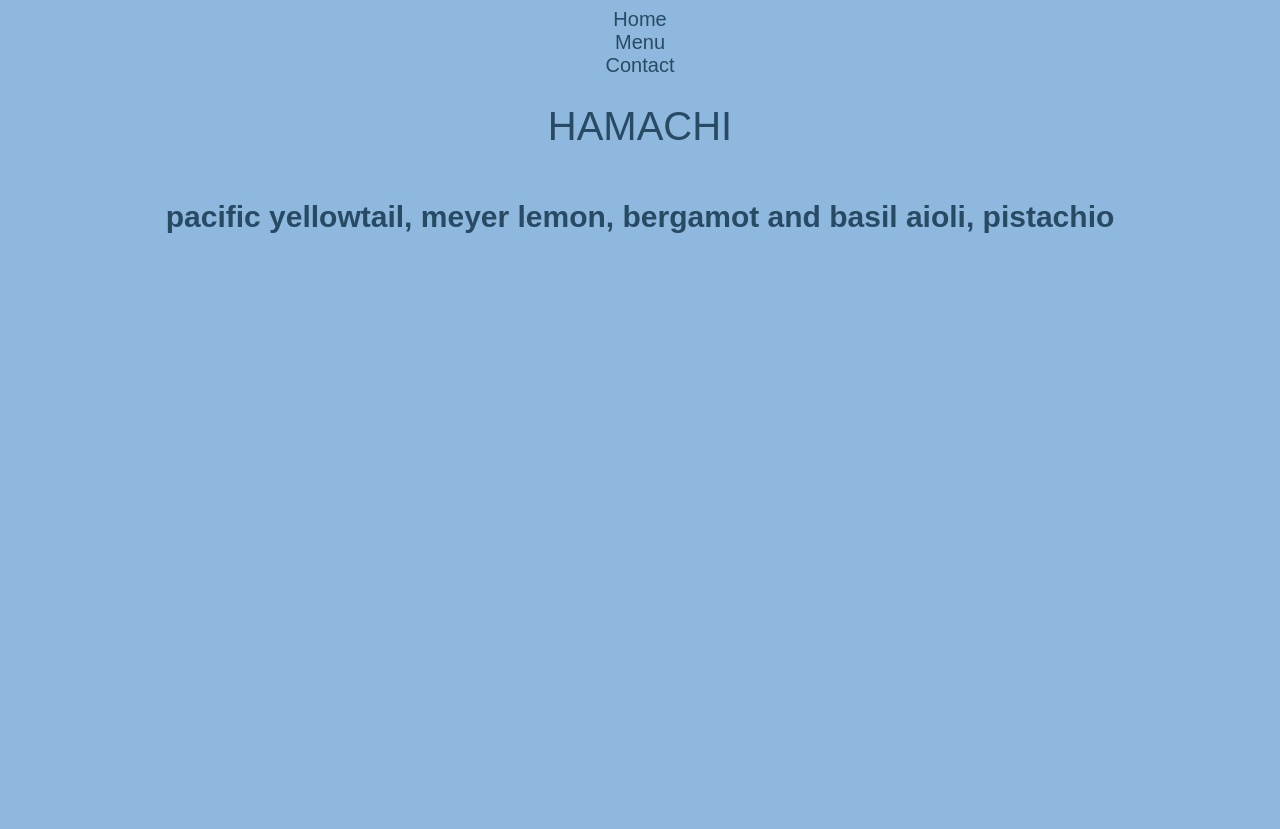
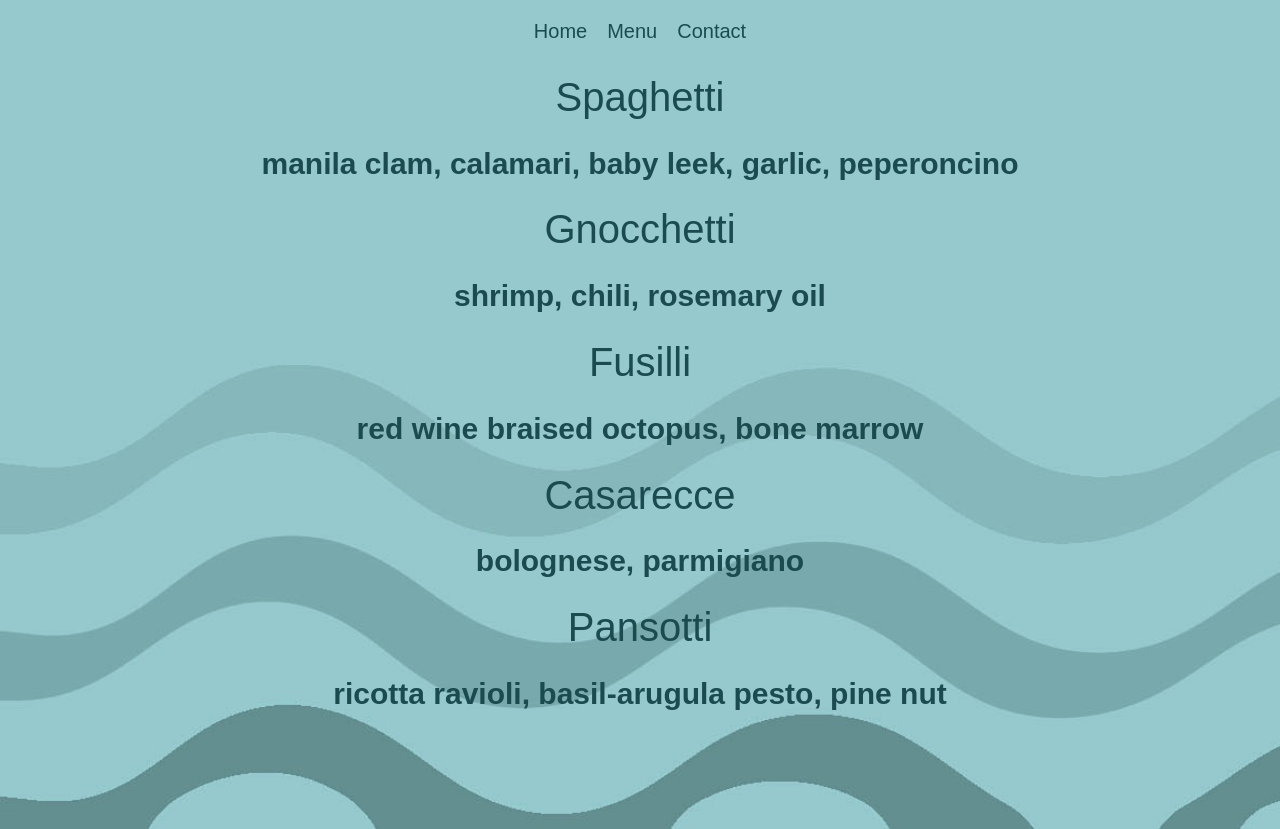
Before and after one commit to dilekbaykara/restaurant, a website built with webpack: page dist/index.html in a window 1280 px wide. Both pictures are taken after a click on the element "Menu". Before the commit the page ends 800 px from the top, so only its background shows below. Built offline with nearby package versions, Linux system fonts and the light colour scheme; a web font is replaced by a local one.

Commit message:
created page and added all content

```diff
--- a/package.json
+++ b/package.json
@@ -20,6 +20,7 @@
   "homepage": "https://github.com/dilekbaykara/restaurant#readme",
   "devDependencies": {
     "css-loader": "^6.7.3",
+    "html-webpack-plugin": "^5.5.0",
     "style-loader": "^3.3.1",
     "webpack": "^5.75.0",
     "webpack-cli": "^5.0.1"
--- /dev/null
+++ b/src/index.ejs
@@ -0,0 +1,15 @@
+<!DOCTYPE html>
+<html lang="en">
+<head>
+    <meta charset="UTF-8">
+    <meta http-equiv="X-UA-Compatible" content="IE=edge">
+    <meta name="viewport" content="width=device-width, initial-scale=1.0">
+    <link rel="stylesheet" href="https://use.typekit.net/lsh7wqq.css">
+    <link rel="icon" type="images/png" href="../images/shell.png"/>
+    <title>Brine - Seafood Restaurant</title>
+</head>
+<body>
+    <div id="content">
+    </div>
+</body>
+</html>
--- a/src/index.js
+++ b/src/index.js
@@ -2,12 +2,25 @@ import { contact } from "./pages/contact"
 import { home } from "./pages/home"
 import { menu } from "./pages/menu"
 import "./style.css"
+import background from "./images/background.jpg"
+
+
 
 var content = document.getElementById("content")
+
+content.style.backgroundImage = `url("${background}")`;
+console.log(background)
+
+var tabs = document.createElement("div")
+tabs.classList.add("tabs")
+
+
+
+
 var homePageContents = home()
 var menuPageContents = menu()
 var contactPageContents = contact()
-var tabs = document.createElement("div")
+
 var pageContent = document.createElement("div")
 
 var homePageTab = document.createElement("div")
@@ -29,6 +42,8 @@ content.appendChild(pageContent)
 
 pageContent.appendChild(homePageContents)
 
+
+
 homePageTab.addEventListener("click", () => {
   pageContent.innerHTML = ""
   pageContent.appendChild(homePageContents)
--- a/src/pages/contact.js
+++ b/src/pages/contact.js
@@ -1,6 +1,7 @@
+import map from "../images/map.png"
 export function contact() {
     var img = document.createElement("img");
-    img.src = "../images/map.png"
+    img.src = map
     var h1 = document.createElement("h1");
     var page = document.createElement("div");
     var h2 = document.createElement("h2");
--- a/src/pages/home.js
+++ b/src/pages/home.js
@@ -1,6 +1,7 @@
+import main from "../images/main.png"
 export function home() {
   var imgHome = document.createElement("img");
-  imgHome.src = "../images/main.png"
+  imgHome.src = main
   var h1 = document.createElement("h1");
   var page = document.createElement("div");
 
--- a/src/pages/menu.js
+++ b/src/pages/menu.js
@@ -1,14 +1,63 @@
 export function menu() {
+
     var h1 = document.createElement("h1");
     var h2 = document.createElement("h2");
     var page = document.createElement("div");
+    page.classList.add("menu")
 
-    page.appendChild(h1);
-    page.appendChild(h1);
-    page.appendChild(h2);
 
-    h1.innerText = "Brine - Menu";
-    h1.innerText = "HAMACHI"
-    h2.innerText = "pacific yellowtail, meyer lemon, bergamot and basil aioli, pistachio"
-    return page;
+  page.appendChild(
+    createMenuItem(
+      "Spaghetti",
+      "manila clam, calamari, baby leek, garlic, peperoncino"
+    )
+  );
+  page.appendChild(
+    createMenuItem(
+      "Gnocchetti",
+      "shrimp, chili, rosemary oil"
+    )
+  );
+  page.appendChild(
+    createMenuItem(
+      "Fusilli",
+      "red wine braised octopus, bone marrow"
+    )
+  );
+  page.appendChild(
+    createMenuItem(
+      "Casarecce",
+      "bolognese, parmigiano"
+    )
+  );
+  page.appendChild(
+    createMenuItem(
+      "Pansotti",
+      "ricotta ravioli, basil-arugula pesto, pine nut"
+    )
+  );
+
+
+  return page;
+
+
+
+    //page.appendChild(h1);
+    //page.appendChild(h1);
+    //page.appendChild(h2);
+
+    //h1.innerText = "Brine - Menu";
+
+
   }
+
+  function createMenuItem(title,description){
+    const menuItem = document.createElement('div')
+    const h1 = document.createElement('h1')
+    const h2 = document.createElement('h2')
+    menuItem.appendChild(h1)
+    menuItem.appendChild(h2)
+    h1.innerText = title
+    h2.innerText = description
+    return menuItem
+  }
--- a/src/style.css
+++ b/src/style.css
@@ -1,28 +1,69 @@
+html {
+  min-height: 100%;
+}
+
 h1 {
-font-family: bely-display,sans-serif;
+  font-family: bely-display, sans-serif;
   font-weight: 400;
   font-style: normal;
+  text-align: center;
+}
+
+h2 {
+  text-align: center;
+}
+
+h3 {
+  text-align: center;
 }
 
 #content {
-color: #284B63;
+  color: #1b4b4f;
+  min-height: 100vh;
+  background-repeat: no-repeat;
+  background-attachment: fixed;
+  background-size: cover;
+  display: flex;
+  padding-top: 15px;
+  align-content: center;
+  flex-direction: column;
+  justify-content: flex-start;
+  align-items: center;
+  font-family: bely-display, sans-serif;
+  font-weight: 400;
+  font-size: 20px;
+  font-style: normal;
+  padding-bottom: 14px;
 }
 
 body {
-    background-color: #8FB8DE;
+  background-color: #96c9cd;
+  margin: 0;
+  min-height: 100vh;
 }
 
-div {
+.tabs {
+  display: flex;
+  flex-direction: row;
+  margin: 5px;
+  gap: 20px;
+}
+
+.tabs div {
+  cursor: pointer;
+}
+
+/*div {
   display: flex;
   align-content: center;
   flex-direction: column;
   justify-content: center;
   align-items: center;
-font-family: bely-display,sans-serif;
+  font-family: bely-display, sans-serif;
   font-weight: 400;
   font-size: 20px;
   font-style: normal;
-}
+}*/
 
 img {
   border-radius: 22px;
--- a/webpack.config.js
+++ b/webpack.config.js
@@ -1,6 +1,8 @@
+const HtmlWebpackPlugin = require('html-webpack-plugin');
 const path = require('path');
 
 module.exports = {
+  target: 'web',
   entry: './src/index.js',
   output: {
     filename: 'main.js',
@@ -12,7 +14,17 @@ module.exports = {
         test: /\.css$/i,
         use: ['style-loader', 'css-loader'
     ],
+
+      },
+      {
+        test: /\.(png|svg|jpg|jpeg|gif)$/i,
+        type: 'asset/resource',
       },
     ],
   },
+  plugins: [
+    new HtmlWebpackPlugin({
+      favicon: "./src/images/shell.png"
+    })
+  ]
  };
```
Also changed, not shown: dist/index.html, src/images/background.jpg (added), src/images/main.png (renamed from images/main.png), src/images/map.png (renamed from images/map.png), src/images/shell.png (added), 4 other files. Lines whose indentation alone changed are shown as unchanged.
